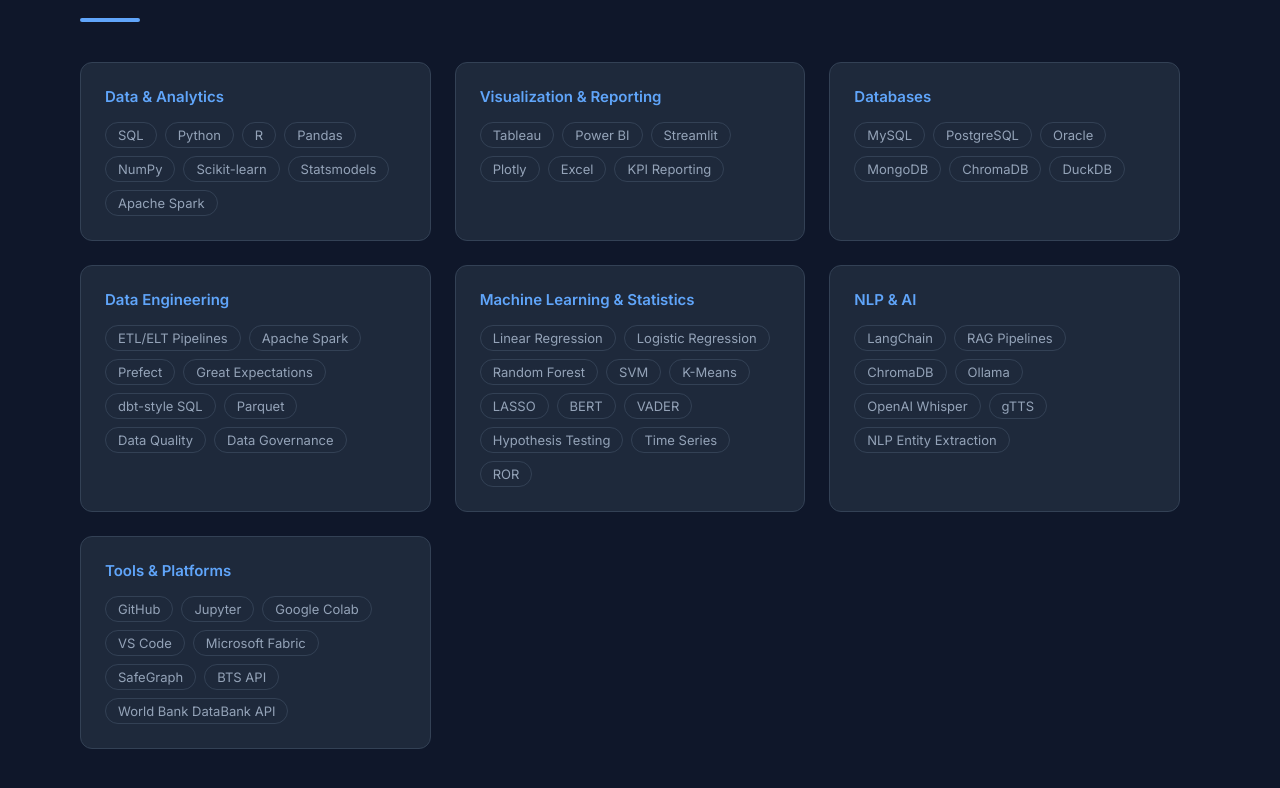
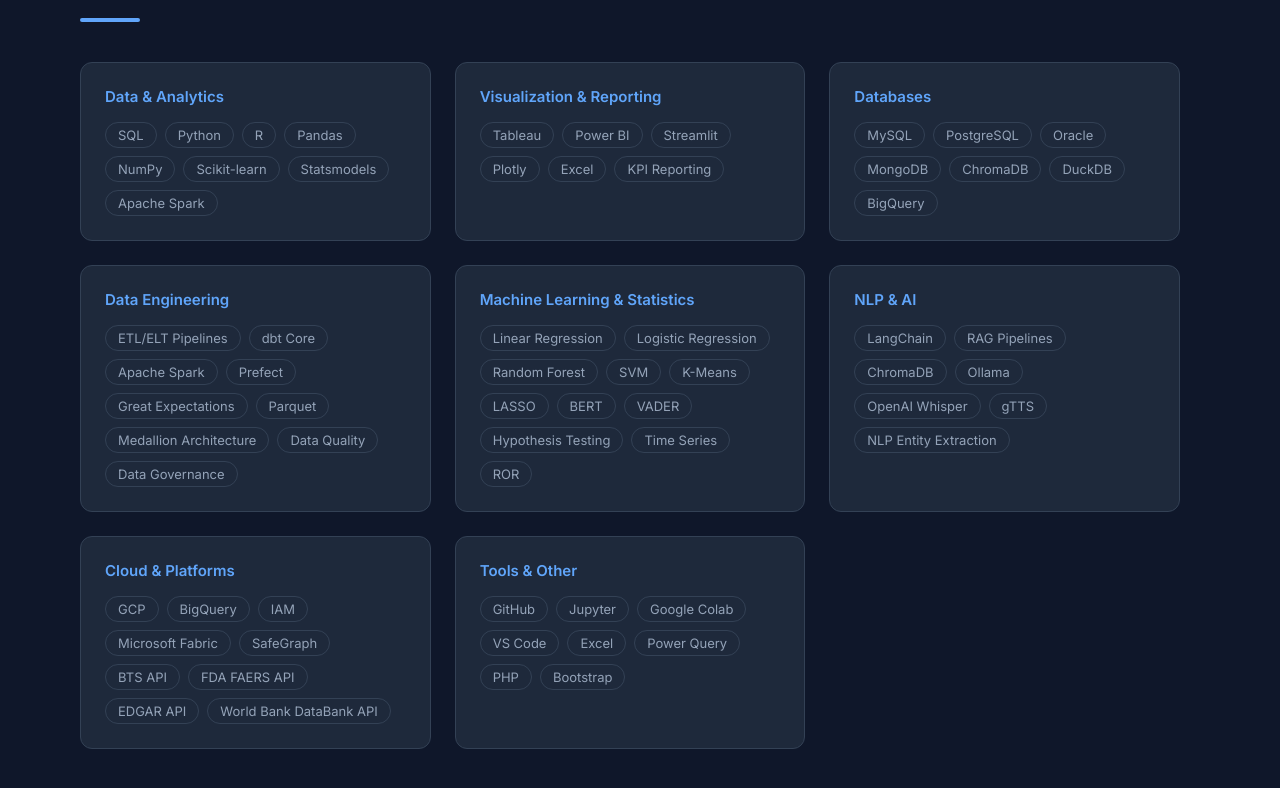
Before and after one commit to nish0104/my-portfolio, a React (Vite) app: page / in a window 1280 px wide. Shown: the part 5581-6369 px from the top of the page. Built offline with nearby package versions, Linux system fonts and the light colour scheme.

Commit message:
update skills section with new tools

```diff
--- a/src/components/Skills.jsx
+++ b/src/components/Skills.jsx
@@ -10,11 +10,11 @@
     },
     {
       title: 'Databases',
-      skills: ['MySQL', 'PostgreSQL', 'Oracle', 'MongoDB', 'ChromaDB', 'DuckDB'],
+      skills: ['MySQL', 'PostgreSQL', 'Oracle', 'MongoDB', 'ChromaDB', 'DuckDB', 'BigQuery'],
     },
     {
       title: 'Data Engineering',
-      skills: ['ETL/ELT Pipelines', 'Apache Spark', 'Prefect', 'Great Expectations', 'dbt-style SQL', 'Parquet', 'Data Quality', 'Data Governance'],
+      skills: ['ETL/ELT Pipelines', 'dbt Core', 'Apache Spark', 'Prefect', 'Great Expectations', 'Parquet', 'Medallion Architecture', 'Data Quality', 'Data Governance'],
     },
     {
       title: 'Machine Learning & Statistics',
@@ -25,8 +25,12 @@
       skills: ['LangChain', 'RAG Pipelines', 'ChromaDB', 'Ollama', 'OpenAI Whisper', 'gTTS', 'NLP Entity Extraction'],
     },
     {
-      title: 'Tools & Platforms',
-      skills: ['GitHub', 'Jupyter', 'Google Colab', 'VS Code', 'Microsoft Fabric', 'SafeGraph', 'BTS API', 'World Bank DataBank API'],
+      title: 'Cloud & Platforms',
+      skills: ['GCP', 'BigQuery', 'IAM', 'Microsoft Fabric', 'SafeGraph', 'BTS API', 'FDA FAERS API', 'EDGAR API', 'World Bank DataBank API'],
+    },
+    {
+      title: 'Tools & Other',
+      skills: ['GitHub', 'Jupyter', 'Google Colab', 'VS Code', 'Excel', 'Power Query', 'PHP', 'Bootstrap'],
     },
   ]
 
```
